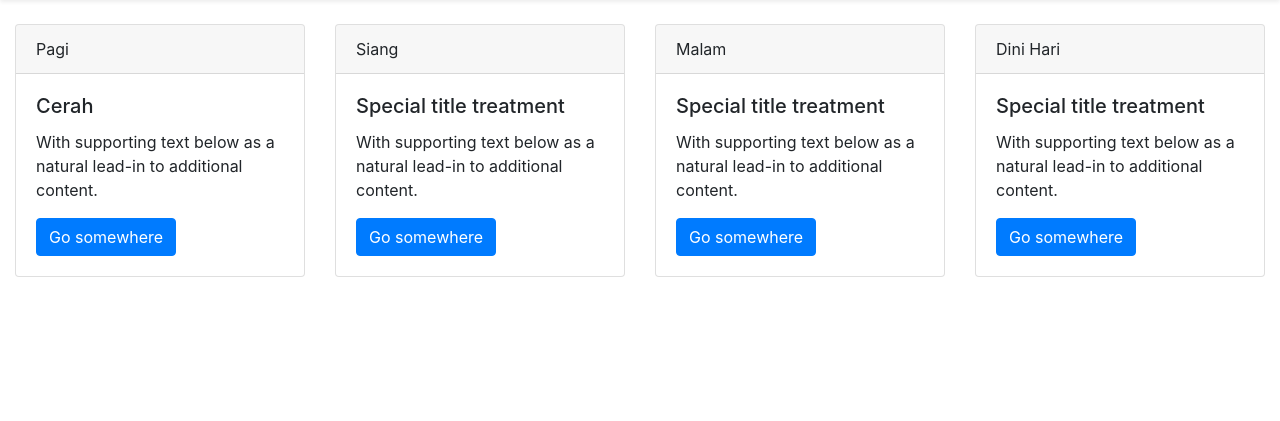
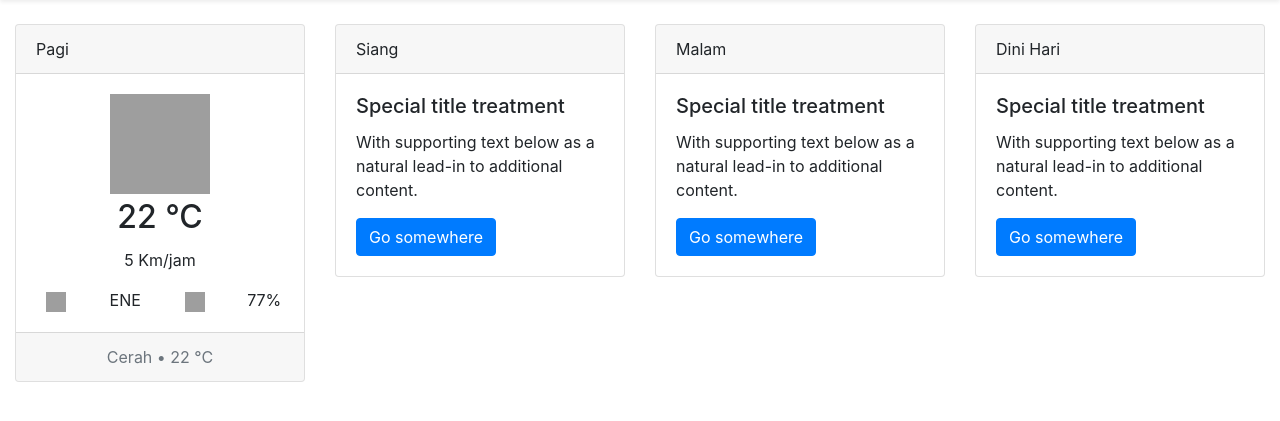
Before and after one commit to dion-ricky/bmkg-api, a PHP site: page /api_test/example/ in a window 1280 px wide. Shown: the part 56-477 px from the top of the page. Run offline with PHP 8.4, Linux system fonts and the light colour scheme; some libraries are stand-ins or nearby versions; grey boxes are pictures that could not be loaded.

```diff
--- a/example/index.php
+++ b/example/index.php
@@ -43,10 +43,29 @@
             <div class="card">
               <div class="card-header">Pagi</div>
               <div class="card-body">
-                  <h5 class="card-title">Cerah</h5>
-                <p class="card-text">With supporting text below as a natural lead-in to additional content.</p>
-                <a href="#" class="btn btn-primary">Go somewhere</a>
+                <img src="http://web.meteo.bmkg.go.id//media/data/bmkg/icons/forecast/P1.png" style="display: block; margin-left: auto; margin-right: auto;" width="100" height="100">
+                <h2 class="card-title text-center mt-1">22 &deg;C</h2>
+                <div class="row text-center mb-3">
+                  <div class="col">
+                    5 Km/jam
+                  </div>
+                </div>
+                <div class="row text-center">
+                  <div class="col">
+                    <img src="http://web.meteo.bmkg.go.id//media/data/bmkg/icons/forecast/wind-ENE.png" width="20" height="20">
+                  </div>
+                  <div class="col">
+                    ENE
+                  </div>
+                  <div class="col">
+                    <img src="http://web.meteo.bmkg.go.id//media/data/bmkg/icons/forecast/humidity.png" width="20" height="20">
+                  </div>
+                  <div class="col">
+                    77%
+                  </div>
+                </div>
               </div>
+              <div class="card-footer text-muted text-center">Cerah &bull; 22 &deg;C</div>
             </div>
           </div>
           <div class="col mt-3">
```
Also changed, not shown: api/core/forecast.php (+1 -1 lines).
